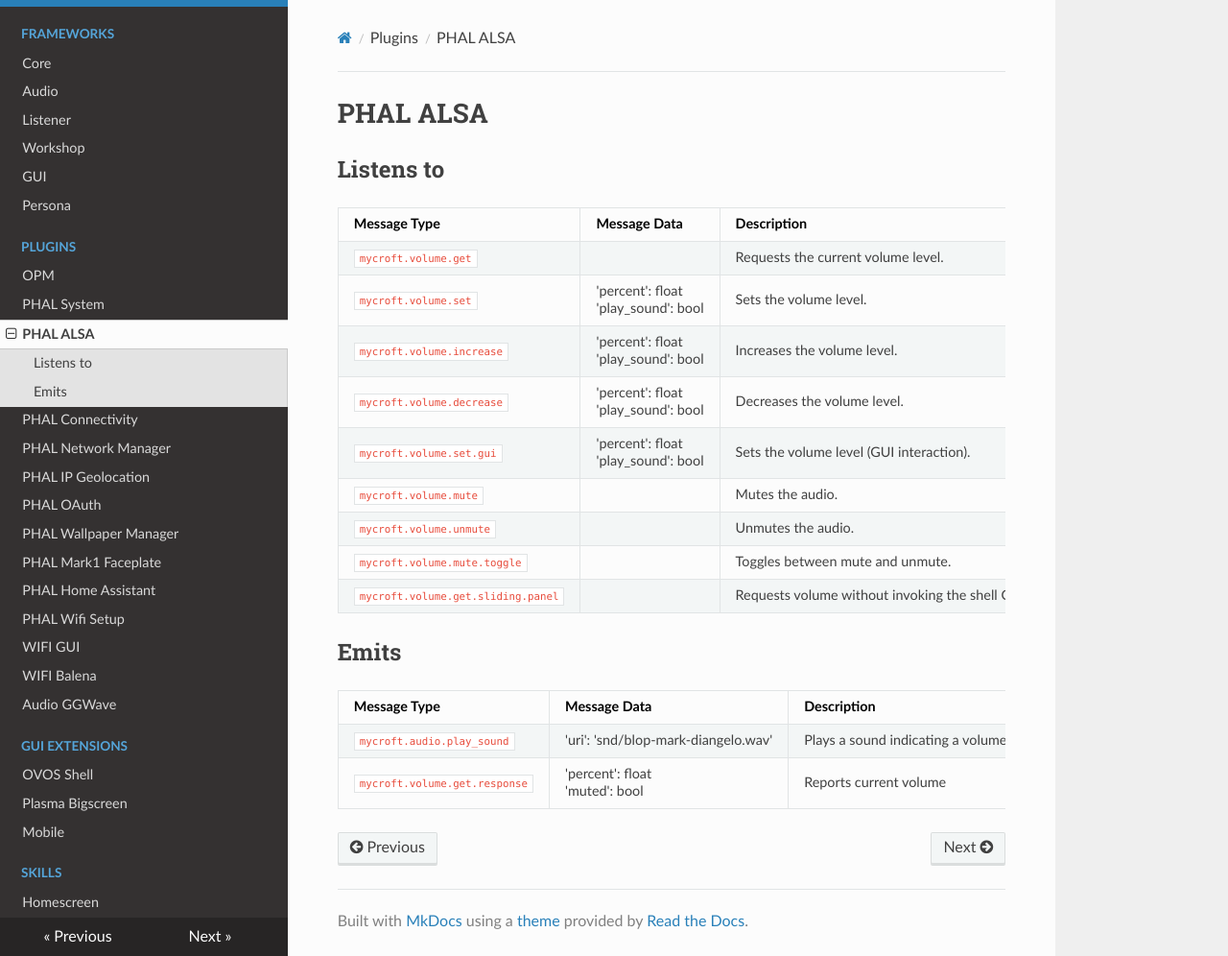
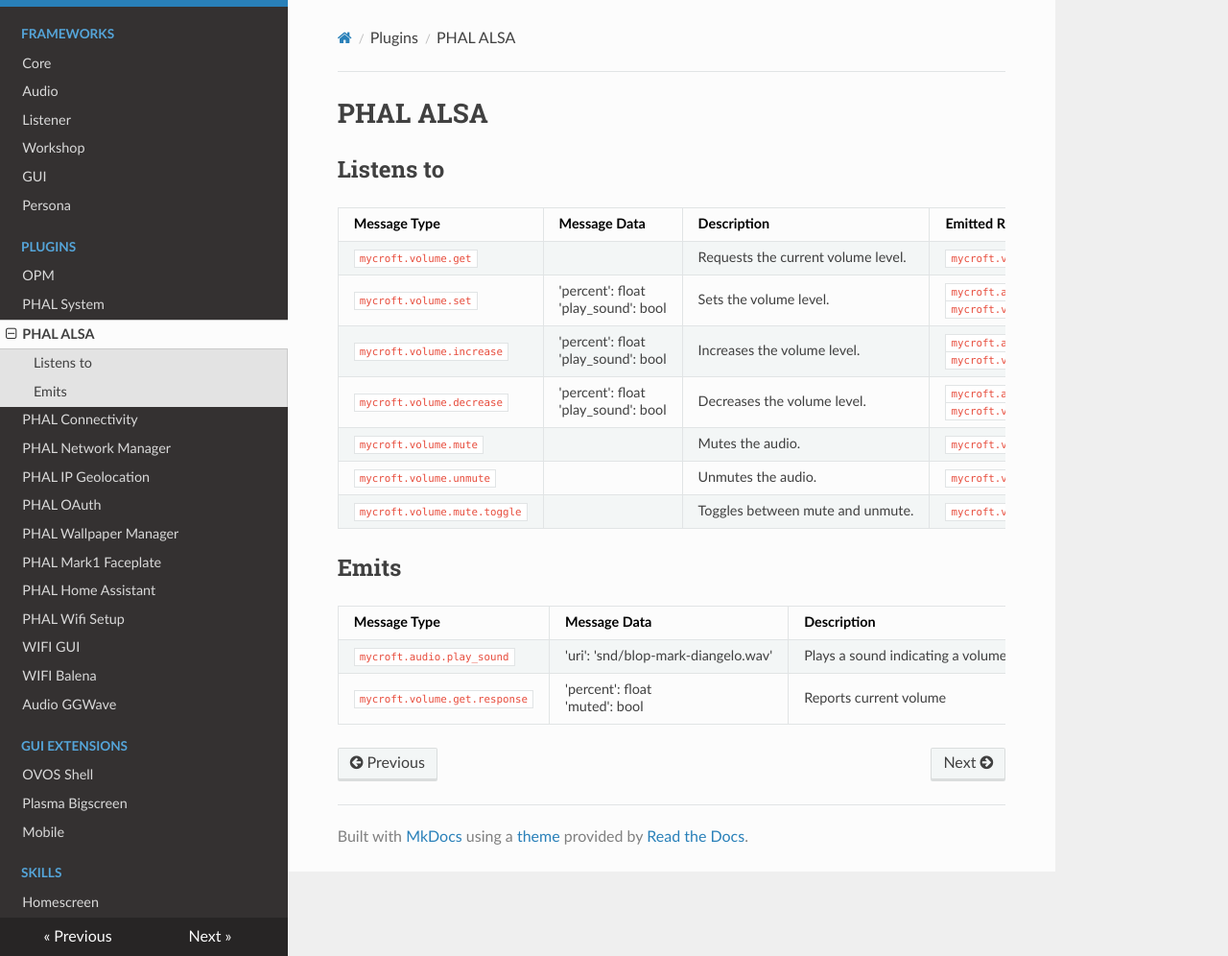
Before and after one commit to OpenVoiceOS/message_spec, an MkDocs documentation site: the page built from docs/PHAL_alsa.md, in a window 1280 px wide and 996 px high. Shown: the whole window at 96% size. Built offline with MkDocs 1.6.1, drawn with Linux system fonts in a browser that asks for light colours; nearby versions of some CDN libraries.

Commit message:
remove deprecated GUI messages
companion to https://github.com/OpenVoiceOS/ovos-PHAL-plugin-alsa/pull/24

```diff
--- a/docs/PHAL_alsa.md
+++ b/docs/PHAL_alsa.md
@@ -8,11 +8,9 @@
 | `mycroft.volume.set`               | 'percent': float<br>'play_sound': bool | Sets the volume level.                                                  | `mycroft.audio.play_sound`<br>`mycroft.volume.get.response` | handle_volume_change       |
 | `mycroft.volume.increase`          | 'percent': float<br>'play_sound': bool | Increases the volume level.                                             | `mycroft.audio.play_sound`<br>`mycroft.volume.get.response` | handle_volume_increase     |
 | `mycroft.volume.decrease`          | 'percent': float<br>'play_sound': bool | Decreases the volume level.                                             | `mycroft.audio.play_sound`<br>`mycroft.volume.get.response` | handle_volume_decrease     |
-| `mycroft.volume.set.gui`           | 'percent': float<br>'play_sound': bool | Sets the volume level (GUI interaction).                                | `mycroft.audio.play_sound`                                  | handle_volume_change_gui   |
 | `mycroft.volume.mute`              |                                        | Mutes the audio.                                                        | `mycroft.volume.get.response`                               | handle_mute_request        |
 | `mycroft.volume.unmute`            |                                        | Unmutes the audio.                                                      | `mycroft.volume.get.response`                               | handle_unmute_request      |
 | `mycroft.volume.mute.toggle`       |                                        | Toggles between mute and unmute.                                        | `mycroft.volume.get.response`                               | handle_mute_toggle_request |
-| `mycroft.volume.get.sliding.panel` |                                        | Requests volume without invoking the shell OSD (for GUI sliding panel). | `mycroft.volume.get.response`                               | handle_volume_request      |
 
 ## Emits
 
```
